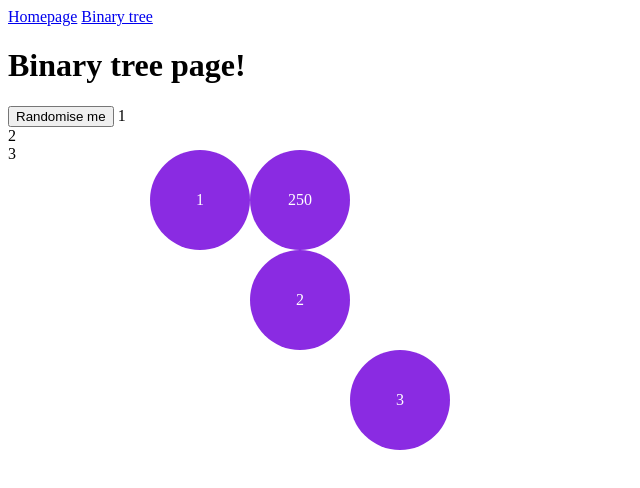
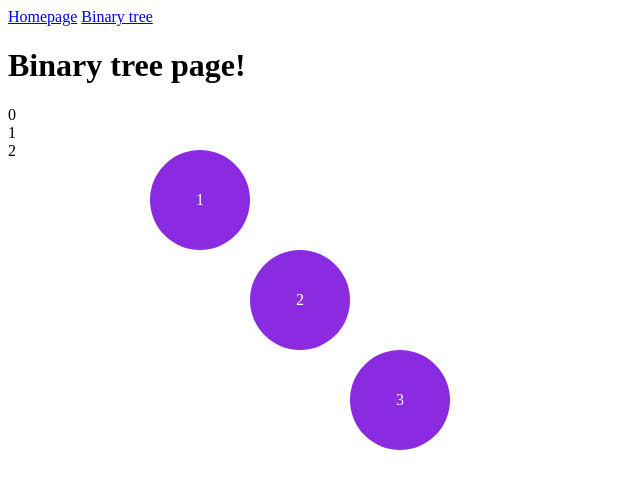
Before and after one commit to naomihollyholland/finalyearproject, a SvelteKit app in the folder finalyearproject/: page /binary_tree in a window 1280 px wide. Shown: the top 488 px of the page, without its empty margins (0-640 px from the left). Built offline with nearby package versions, Linux system fonts and the light colour scheme.

Commit message:
node positions update
make the nodes' positions relative to their parents position

```diff
--- a/finalyearproject/src/routes/binary_tree/+page.svelte
+++ b/finalyearproject/src/routes/binary_tree/+page.svelte
@@ -1,33 +1,26 @@
 <script>
     import TreeNode from "./TreeNode.svelte";
 
-    function random(){
-        y = Math.random() * 300
-        y += 100
-        x = Math.random() * 300
-        x += 100
+    let i= $state([150,150]);
+
+    let allnodes = $state([
+         {id:0, val:1, x: i[0], y:i[1], parentid: null},
+         {id:1, val:2, x: 250, y:250, parentid: 0},
+         {id:2, val:3, x: 350, y:350, parentid: 1}
+     ]);
+
+    for(let node of allnodes){
+            {allnodes[node.id].x = (allnodes.find(n => n.id === node.parentid)?.x || i[0] - 100) + 100}
+            {allnodes[node.id].y = (allnodes.find(n => n.id === node.parentid)?.y || i[1] - 100) + 100}
 
     }
-    let y = $state(150)
-    let x = $state(250)
-    let i = $state(250)
-
-
-    let allnodes = $state([
-         {val:1, x: 150, y:150},
-         {val:2, x: 250, y:250},
-         {val:3, x: 350, y:350}
-     ]);
 </script>
 
 <h1>Binary tree page!</h1>
 
-<button onclick={random}>
-    Randomise me
-</button>
+
 
 {#each allnodes as node}
-    {node.val} <br>
-    <TreeNode i={node.val}  x={node.x} y={node.y}/>
+    {node.id} <br>
+        <TreeNode i={node.val}  x={node.x} y={node.y}/>
 {/each}
-<TreeNode {i}{x}{y}/>
```
